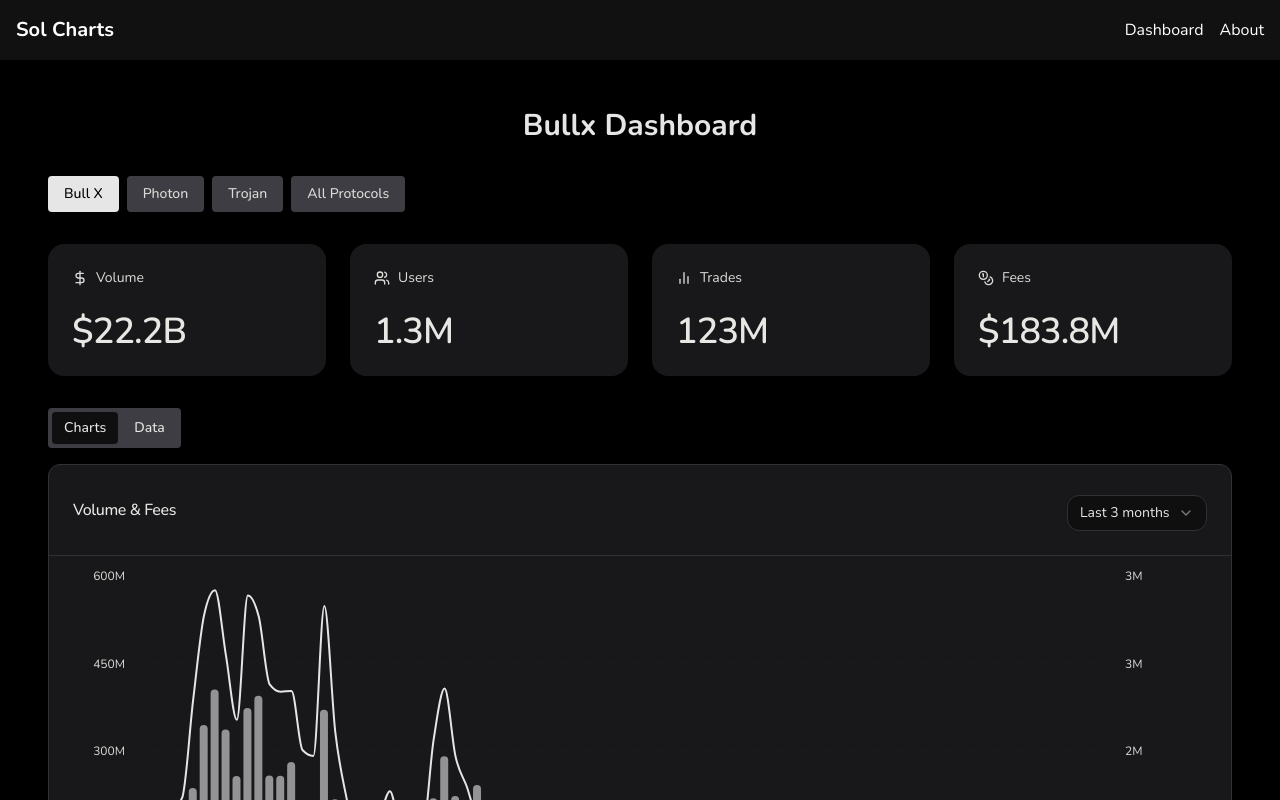
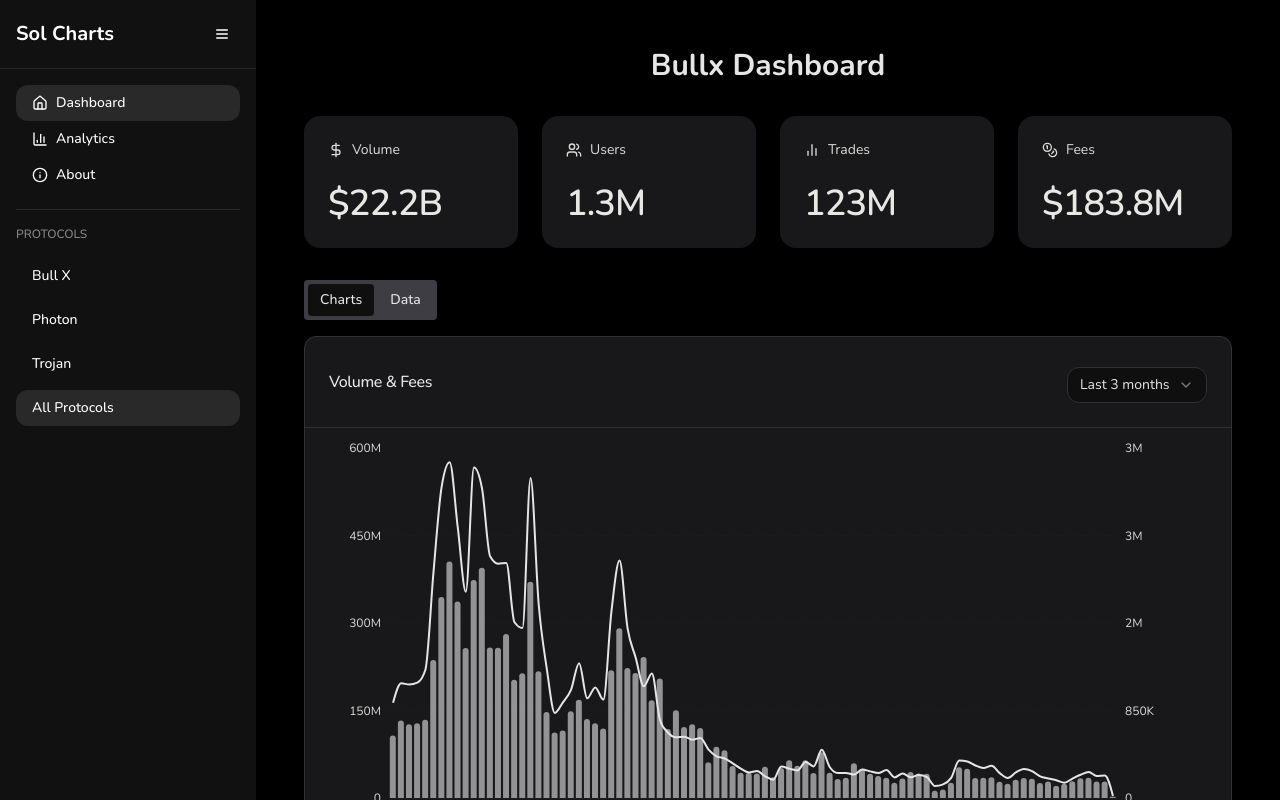
Before and after one commit to shadowbrypto/solana-dashboard, a React (Create React App) app: page / in a window 1280 px wide. Shown: the top 800 px of the page. Built offline with nearby package versions, Linux system fonts and the light colour scheme.

Commit message:
update menu

```diff
--- a/package.json
+++ b/package.json
@@ -4,6 +4,7 @@
   "private": true,
   "dependencies": {
     "@radix-ui/react-select": "^2.1.7",
+    "@radix-ui/react-separator": "^1.1.3",
     "@radix-ui/react-tabs": "^1.1.4",
     "@tailwindcss/cli": "^4.1.3",
     "@tanstack/react-table": "^8.21.2",
--- a/src/App.tsx
+++ b/src/App.tsx
@@ -13,7 +13,7 @@
 import { TabSwitcher } from "./components/TabSwitcher";
 import { DataTable } from "./components/DataTable";
 import { DailyData } from "./types";
-import { ProtocolSelector } from "./components/ProtocolSelector";
+
 import { CombinedChart } from "./components/CombinedChart";
 import { ProtocolDataTable } from "./components/ProtocolDataTable";
 import { Protocol } from "./types/protocols";
@@ -35,7 +35,7 @@
   const [activeView, setActiveView] = useState<"charts" | "data">(searchParams.get("view") === "data" ? "data" : "charts");
   const [loading, setLoading] = useState(true);
   const [error, setError] = useState<string | null>(null);
-  const [protocol, setProtocol] = useState(searchParams.get("protocol")?.toLowerCase() || "bullx");
+  const protocol = searchParams.get("protocol")?.toLowerCase() || "bullx";
   const [invalidProtocol, setInvalidProtocol] = useState<boolean>(false);
 
   // Load data for the selected protocol
@@ -344,19 +344,6 @@
         {protocol === 'all' ? 'Combined Protocols' : protocol.charAt(0).toUpperCase() + protocol.slice(1)} Dashboard
       </h1>
 
-      <div className="mb-8">
-        <ProtocolSelector
-          currentProtocol={protocol}
-          onProtocolChange={(newProtocol) => {
-            setProtocol(newProtocol);
-            setSearchParams(params => {
-              params.set("protocol", newProtocol);
-              return params;
-            });
-          }}
-        />
-      </div>
-
       <div className="mb-8 grid grid-cols-1 gap-6 sm:grid-cols-2 lg:grid-cols-4">
         <MetricCard
           title="Volume"
--- a/src/components/Layout.tsx
+++ b/src/components/Layout.tsx
@@ -1,19 +1,124 @@
-import { Link, Outlet } from 'react-router-dom';
+import { Link, Outlet, useLocation, useNavigate, useSearchParams } from 'react-router-dom';
+import { cn } from '@/lib/utils';
+import {
+  BarChart3,
+  Home,
+  Info,
+  Menu,
+} from 'lucide-react';
+import { Button } from './ui/button';
+import { useState, useEffect } from 'react';
+import { Separator } from './ui/separator';
+
+const protocols = [
+  { id: 'bullx', name: 'Bull X' },
+  { id: 'photon', name: 'Photon' },
+  { id: 'trojan', name: 'Trojan' },
+  { id: 'all', name: 'All Protocols' }
+];
 
 export function Layout() {
+  const [sidebarOpen, setSidebarOpen] = useState(true);
+  const [searchParams, setSearchParams] = useSearchParams();
+  const location = useLocation();
+  const navigate = useNavigate();
+
+  // Get protocol from URL params or default to 'all'
+  const currentProtocol = searchParams.get('protocol')?.toLowerCase() || 'all';
+
+  const handleProtocolChange = (protocolId: string) => {
+    setSearchParams({ protocol: protocolId });
+  };
+
   return (
-    <div className="min-h-screen bg-black">
-      <nav className="bg-[#111111] p-4">
-        <div className="max-w-7xl mx-auto flex items-center justify-between">
-          <Link to="/" className="text-white font-bold text-xl">Sol Charts</Link>
-          <div className="flex space-x-4">
-            <Link to="/" className="text-white hover:text-gray-300">Dashboard</Link>
-            <Link to="/about" className="text-white hover:text-gray-300">About</Link>
+    <div className="min-h-screen bg-black flex">
+      {/* Sidebar */}
+      <aside className={cn(
+        "bg-[#111111] text-white transition-all duration-300 flex flex-col",
+        sidebarOpen ? "w-64" : "w-16"
+      )}>
+        {/* Logo and toggle */}
+        <div className="p-4 flex items-center justify-between">
+          {sidebarOpen && <span className="font-bold text-xl">Sol Charts</span>}
+          <Button
+            variant="ghost"
+            size="icon"
+            onClick={() => setSidebarOpen(!sidebarOpen)}
+            className="text-white hover:bg-white/10"
+          >
+            <Menu className="h-4 w-4" />
+          </Button>
+        </div>
+
+        <Separator className="bg-white/10" />
+
+        {/* Navigation */}
+        <nav className="flex-1 p-4">
+          <div className="space-y-2">
+            <Link to="/">
+              <Button
+                variant="ghost"
+                className={cn(
+                  "w-full justify-start text-white hover:bg-white/10 rounded-xl",
+                  location.pathname === '/' && "bg-white/10"
+                )}
+              >
+                <Home className="mr-2 h-4 w-4" />
+                {sidebarOpen && "Dashboard"}
+              </Button>
+            </Link>
+            <Link to="/analytics">
+              <Button
+                variant="ghost"
+                className={cn(
+                  "w-full justify-start text-white hover:bg-white/10 rounded-xl",
+                  location.pathname === '/analytics' && "bg-white/10"
+                )}
+              >
+                <BarChart3 className="mr-2 h-4 w-4" />
+                {sidebarOpen && "Analytics"}
+              </Button>
+            </Link>
+            <Link to="/about">
+              <Button
+                variant="ghost"
+                className={cn(
+                  "w-full justify-start text-white hover:bg-white/10 rounded-xl",
+                  location.pathname === '/about' && "bg-white/10"
+                )}
+              >
+                <Info className="mr-2 h-4 w-4" />
+                {sidebarOpen && "About"}
+              </Button>
+            </Link>
           </div>
-        </div>
-      </nav>
 
-      <main className="p-8">
+          {sidebarOpen && (
+            <>
+              <Separator className="my-4 bg-white/10" />
+              <div className="space-y-2">
+                <h3 className="text-xs uppercase text-white/50 font-medium mb-2">Protocols</h3>
+                {protocols.map((protocol) => (
+                  <Button
+                    key={protocol.id}
+                    variant="ghost"
+                    className={cn(
+                      "w-full justify-start text-white hover:bg-white/10 rounded-xl",
+                      currentProtocol === protocol.id && "bg-white/10"
+                    )}
+                    onClick={() => handleProtocolChange(protocol.id)}
+                  >
+                    {protocol.name}
+                  </Button>
+                ))}
+              </div>
+            </>
+          )}
+        </nav>
+      </aside>
+
+      {/* Main content */}
+      <main className="flex-1 p-8">
         <div className="max-w-7xl mx-auto">
           <Outlet />
         </div>
```
Also changed, not shown: src/components/ui/separator.tsx (+4 -4 lines), 1 other file (tests, documents, lock files or other folders).
